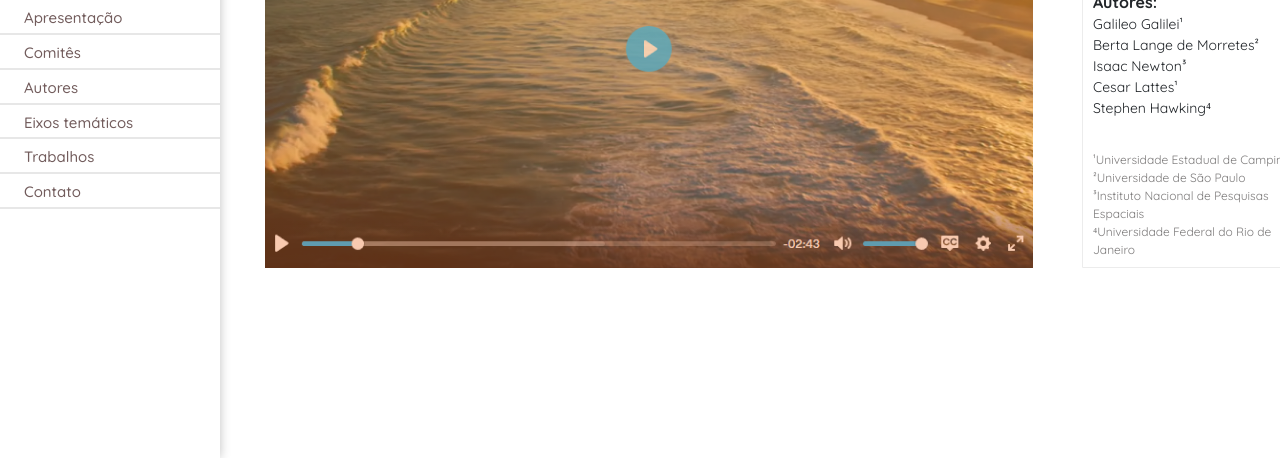
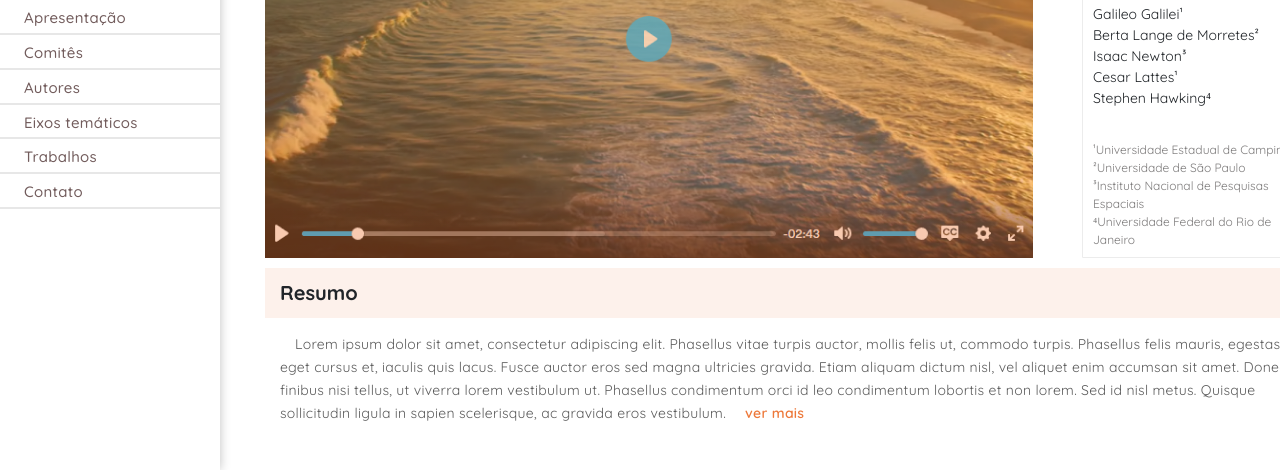
Before and after one commit to ManoelPatrocinio/slaca_frontend, a plain HTML site: page index.html in a window 1280 px wide. Shown: the part 342-812 px from the top of the page. Drawn offline with nearby package versions, Linux system fonts and the light colour scheme.

Commit message:
entrega do compo de resumo

```diff
--- a/css/style.css
+++ b/css/style.css
@@ -31,7 +31,6 @@ img{
 aside{
     width: 13.75rem;
     min-width: 13.75rem;
-    height: 100%;
     min-height: 100vh;
     display: flex;
     flex-direction: column;
@@ -94,7 +93,7 @@ aside{
     padding-left: 10px;
     background-color: #FDF1EB;
 }
-.nav-item:clicked{
+.active{
     background-color: #FDF1EB;
     border-left: 5px solid #ED7839 ;
 
@@ -109,6 +108,7 @@ aside{
 .conteudo{
     width: 100%;
     height: 100%;
+    flex-direction: column;
 }
 .header-principal{
     display: flex;
@@ -203,6 +203,7 @@ aside{
     height: 1.894rem ;
     border-radius: 50%;
     margin: 0;
+    cursor: pointer;
 }
 .imgPerfil img{
     width: 1.894rem;
@@ -227,11 +228,12 @@ aside{
 .conteudo_video_detalhes{
     width: 66.188rem;
     height: 32rem;
-    margin: 0px 45px;
+    margin: 0rem 2.813rem;
     display: block;
 }
 .header_video_detalhes{
     width: 100%;
+    height: 3.375rem;
     font-family: var(--font-primary);
     margin: 20px 0 19px 0;
     justify-content: space-between;
@@ -266,10 +268,13 @@ aside{
 .iconeOptions .text_link{
     display: block;
     text-align: right;
-    margin-top: 0.75rem;
+    margin-top: 10px;
     font-family: var(--font-primary);
     font-size: 0.875rem;
     color: #ED7839;
+    font-weight: 501;
+    padding: 0;
+
 }
 .header_video_detalhes h4{
     width: 48.125rem;
@@ -348,3 +353,53 @@ aside{
     font-size: 0.75rem;
     color: #464343B3;
 }
+
+/*
+**************
+  Stilo do sessão de resumo
+**************
+*/
+
+.resumo{
+    width: 66.188rem;
+    height: auto;
+    margin: 1.875rem 2.813rem;
+
+}
+
+.resumo_header{
+    width: 100%;
+    font-family: var(--font-primary);
+    font-size: 1.25rem;
+    font-weight: bold;
+    padding: 10px 15px;
+    background-color: #FDF1EB;
+}
+
+.resumo p,a{
+    padding: 15px;
+    font-size: 0.875rem;
+    font-family: var(--font-primary);
+    font-style: normal;
+    font-weight: normal;
+    line-height: 23px;
+    letter-spacing: 0.02em;
+    color: #5C5C5C;
+    margin: 0;
+
+}
+
+.resumo_text_inicial:hover{
+    color: #5C5C5C;
+}
+.ver{
+    color: #ED7839 ;
+    font-size: 0.875rem;
+    font-family: var(--font-primary);
+    font-weight: 501;
+    padding-left: 15px;
+}
+
+#verMenos{
+    cursor: pointer;
+}
--- a/index.html
+++ b/index.html
@@ -19,16 +19,16 @@
             </figure>
 
             <ul class="nav flex-column menu">
-                <li class="nav-item"><a class="nav-link" href="#">Apresentação</a></li>
-                <li class="nav-item"><a class="nav-link" href="#">Comitês</a></li>
-                <li class="nav-item"><a class="nav-link" href="#">Autores</a></li>
-                <li class="nav-item"><a class="nav-link" href="#">Eixos temáticos</a></li>
-                <li class="nav-item"><a class="nav-link" href="#">Trabalhos</a></li>
-                <li class="nav-item"><a class="nav-link" href="#">Contato</a></li>
+                <li class="nav-item" id="Apresentacao"><a class="nav-link" href="#">Apresentação</a></li>
+                <li class="nav-item" id="Comites"><a class="nav-link" href="#">Comitês</a></li>
+                <li class="nav-item" id="Autores"><a class="nav-link" href="#">Autores</a></li>
+                <li class="nav-item" id="Eixos"><a class="nav-link" href="#">Eixos temáticos</a></li>
+                <li class="nav-item" id="Trabalhos"><a class="nav-link" href="#">Trabalhos</a></li>
+                <li class="nav-item" id="Contato"><a class="nav-link" href="#">Contato</a></li>
             </ul>
         </div>
     </aside>
-    <section class="conteudo">
+    <section class="conteudo d-flex">
         <header class="header-principal">
             <!-- TITULO DA SESSÃO -->
             <div class="header-titles">
@@ -113,10 +113,34 @@
             </div>
 
         </main>
+        <section class="cantainer resumo">
+            <header class="resumo_header">
+                Resumo
+            </header>
+                <p>
+                <a class="resumo_text_inicial" data-bs-toggle="collapse" href="#collapseResumo" role="button" aria-expanded="false" aria-controls="collapseResumo">
+                    Lorem ipsum dolor sit amet, consectetur adipiscing elit. Phasellus vitae turpis auctor, mollis felis ut, commodo turpis. Phasellus felis mauris,
+                     egestas eget cursus et, iaculis quis lacus. Fusce auctor eros sed magna ultricies gravida. Etiam aliquam dictum nisl, vel aliquet enim accumsan sit amet.
+                      Donec finibus nisi tellus, ut viverra lorem vestibulum ut. Phasellus condimentum orci id leo condimentum lobortis et non lorem. Sed id nisl metus.
+                       Quisque sollicitudin ligula in sapien scelerisque, ac gravida eros vestibulum.
+                    <span class="ver" id="verMais">ver mais</span>
+                </a>
+            </p>
+                <div class="collapse" id="collapseResumo">
 
+                    <p>Fusce vitae luctus dui. Donec id euismod mauris, in volutpat urna. Proin dapibus consequat feugiat. Proin dictum justo arcu, quis vestibulum augue lacinia quis. Sed dignissim dui nulla, ut faucibus mauris sodales id. Aliquam erat volutpat. Maecenas dolor enim, tincidunt id elit non, suscipit interdum turpis. Etiam finibus urna libero, eget interdum eros volutpat ullamcorper. Pellentesque et pretium lorem. Aenean interdum quis diam ac porttitor. Cras nec ipsum pulvinar, pharetra libero non, ornare enim. Etiam in laoreet odio.</p>
+
+                    <p>Nam eget tristique elit, at fermentum tellus. Mauris scelerisque ligula id eleifend feugiat. Donec eleifend vehicula sem nec dapibus. Integer scelerisque neque dui, in lacinia erat molestie eu. Phasellus maximus dui eget lacus porta tempor. Ut ex nibh, dignissim quis purus semper, efficitur facilisis turpis. Praesent blandit elementum ultricies. Aliquam sit amet enim sit amet nulla pulvinar lobortis consectetur non odio. Phasellus at lacus hendrerit, vulputate nisi sit amet, viverra mauris. Etiam eu scelerisque orci. Quisque sagittis, mi vitae pharetra iaculis, orci elit eleifend massa, eu posuere mauris odio id odio. Morbi eu libero luctus, consectetur lorem vel, interdum sapien. Aenean in porta arcu. Maecenas eu maximus massa.</p>
+
+                    <p>Praesent velit dolor, dignissim sed quam ac, efficitur porta justo. Pellentesque porta pharetra felis ut hendrerit. Nulla facilisi. Aliquam erat volutpat. Nunc sit amet faucibus quam. Maecenas dapibus luctus dolor at viverra. Duis nec fringilla libero. Duis risus nibh, viverra ac orci nec, iaculis dictum sem. Aliquam at malesuada arcu. Aliquam erat volutpat. Donec varius ipsum purus, ut vehicula purus placerat vitae. Lorem ipsum dolor sit amet, consectetur adipiscing elit.</p>
+                    <span class="ver" id="verMenos">ver menos</span>
+                </div>
+
+        </section>
+        <section class="container discursao"></section>
     </section>
 
 </body>
-<script src="https://cdn.jsdelivr.net/npm/bootstrap@5.1.0/dist/js/bootstrap.min.js" integrity="sha384-cn7l7gDp0eyniUwwAZgrzD06kc/tftFf19TOAs2zVinnD/C7E91j9yyk5//jjpt/" crossorigin="anonymous"></script>
 <script src="https://cdn.jsdelivr.net/npm/bootstrap@5.1.0/dist/js/bootstrap.bundle.min.js" integrity="sha384-U1DAWAznBHeqEIlVSCgzq+c9gqGAJn5c/t99JyeKa9xxaYpSvHU5awsuZVVFIhvj" crossorigin="anonymous"></script>
+<script src="./js/script.js"></script>
 </html>
--- /dev/null
+++ b/js/script.js
@@ -0,0 +1,21 @@
+// let li = document.querySelector(".nav-item").addEventListener("click", () => {
+//     document.querySelector("#Trabalhos").classList.toggle("active");
+// });
+
+let li = document.querySelectorAll(".nav-item ");
+for (var i = 0; i < li.length; i++) {
+    li[i].addEventListener("click", function (e) {
+        this.classList.add("active")
+    })
+}
+
+// evento de click em (ver Mais E ver Menos)
+
+document.querySelector(".resumo_text_inicial").addEventListener("click", () => {
+    document.querySelector("#verMais").classList.toggle("collapse");
+});
+
+document.querySelector("#verMenos").addEventListener("click", () => {
+    document.querySelector("#collapseResumo").classList.remove("show");
+    document.querySelector("#verMais").classList.toggle("collapse");
+});
```
